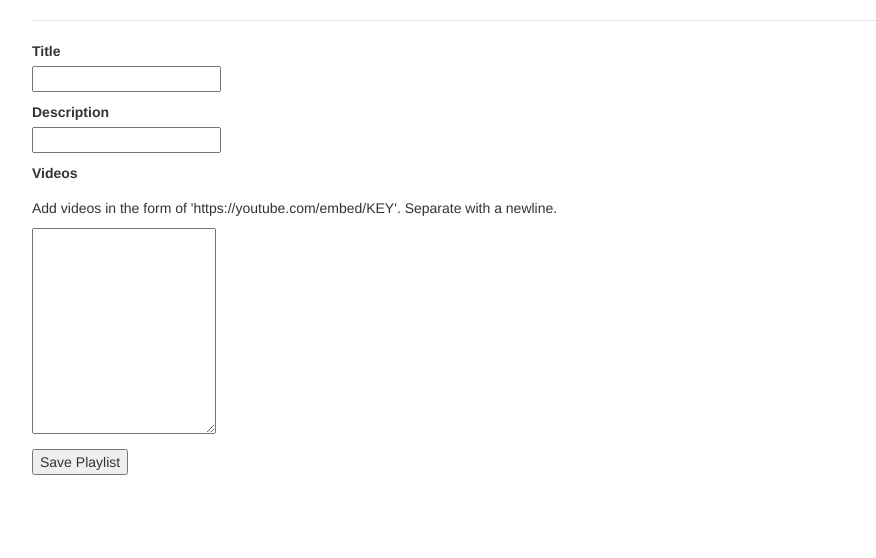
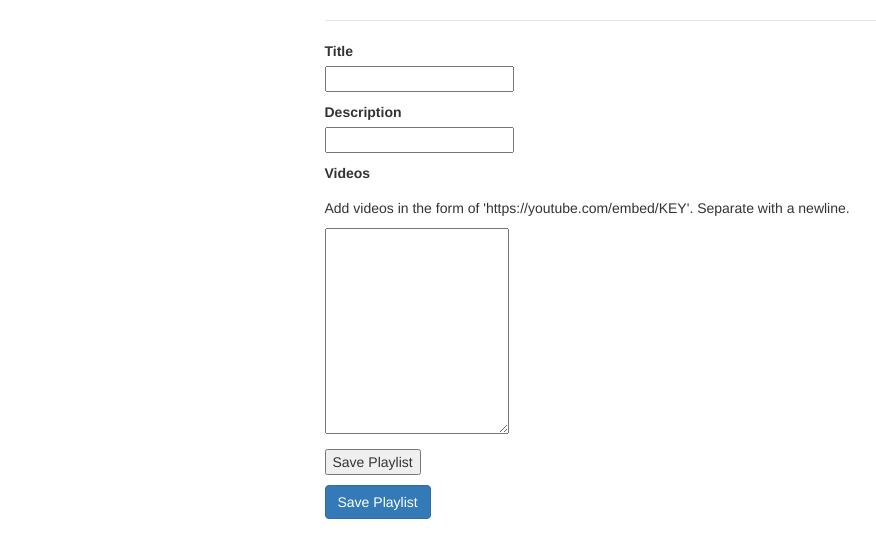
Before and after one commit to escofresco/makeschool_fsp_playlister, a Flask app: template templates/playlists_edit.html in a window 1280 px wide. Shown: the part 52-610 px from the top of the page, without its empty margins (38-914 px from the left). Run offline with Flask 2, Linux system fonts and the light colour scheme; the template is opened without the code that fills it, so the values that code supplies are empty; some libraries are stand-ins or nearby versions.

Commit message:
add style and the missing form submit button

```diff
--- a/templates/playlists_edit.html
+++ b/templates/playlists_edit.html
@@ -2,7 +2,14 @@
 {% extends 'base.html' %}
 
 {% block content %}
-<form method='POST' action='/playlists/{{playlist._id}}'>
-{% include 'partials/playlists_form.html' %}
-</form>
+<div class='row'>
+    <div class='col-sm-6 col-sm-offset-3'>
+    <form method='POST' action='/playlists/{{playlist._id}}'>
+    {% include 'partials/playlists_form.html' %}
+    <div class='form-group'>
+        <button class='btn btn-primary' type='submit'>Save Playlist</button>
+    </div>
+    </form>
+    </div>
+</div>
 {% endblock %}
```
